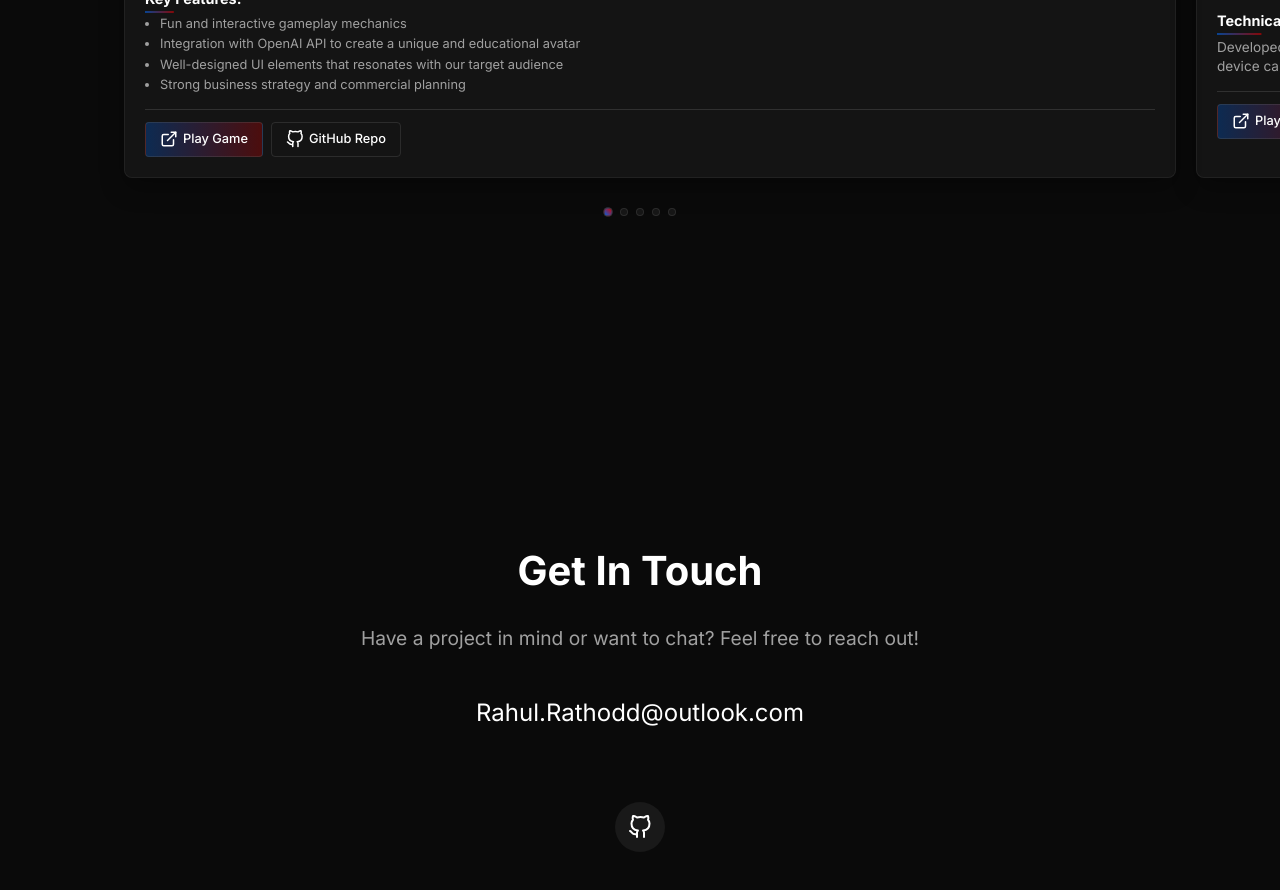
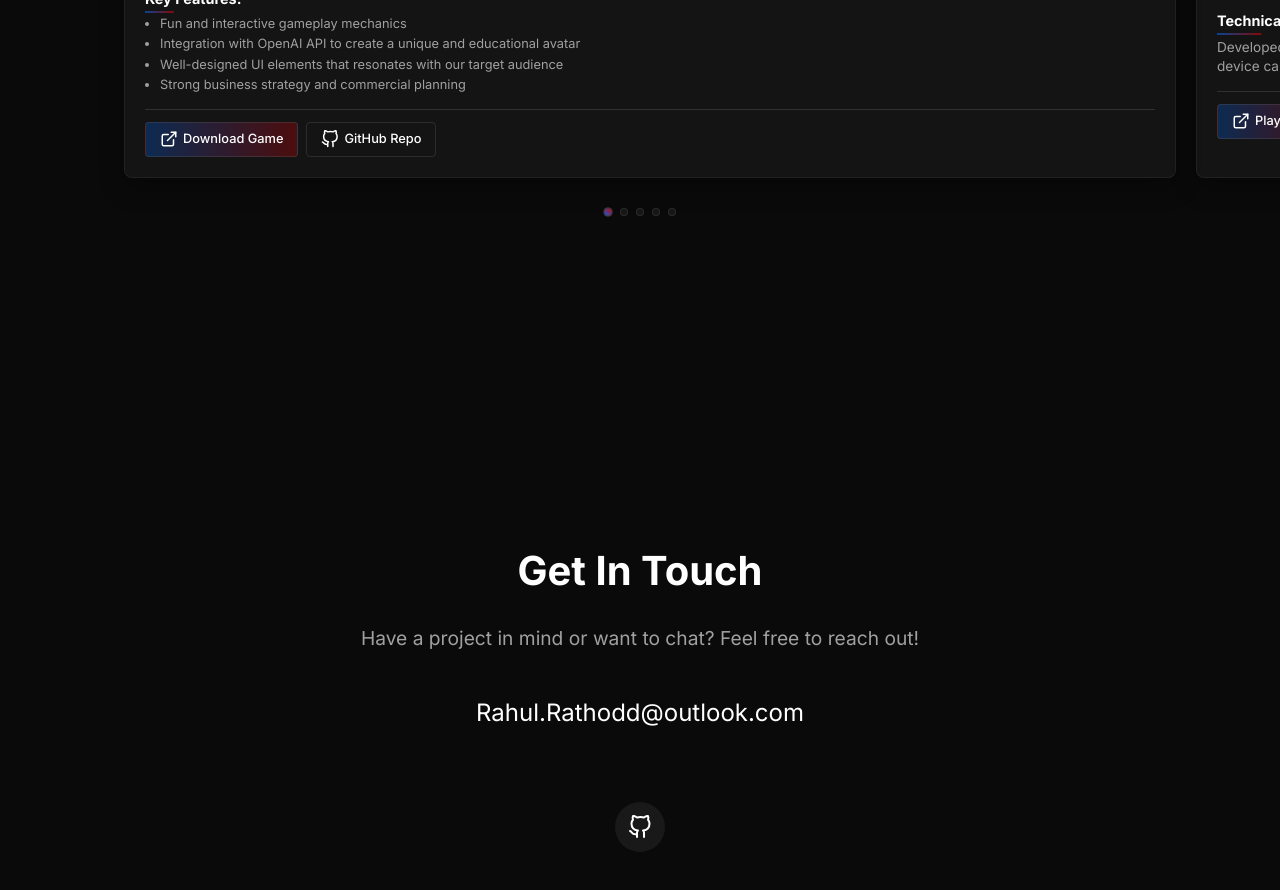
Before and after one commit to rahulrathod-git/rahulrathodportfolio, a plain HTML site: page index.html in a window 1280 px wide. Shown: the part 2080-2970 px from the top of the page. Drawn offline with nearby package versions, Linux system fonts and the light colour scheme.

Commit message:
Update index.html

```diff
--- a/index.html
+++ b/index.html
@@ -1174,7 +1174,7 @@ footer {
                     <div class="project-footer">
                         <a href="https://github.com/RR-2912/rahulrathodportfolio/releases/download/v1.0/Captain.Cosmic.s.Rocketship.Journey.v1.0.zip" class="project-link primary-link" target="_blank">
                             <svg xmlns="http://www.w3.org/2000/svg" width="18" height="18" viewBox="0 0 24 24" fill="none" stroke="currentColor" stroke-width="2" stroke-linecap="round" stroke-linejoin="round"><path d="M18 13v6a2 2 0 0 1-2 2H5a2 2 0 0 1-2-2V8a2 2 0 0 1 2-2h6"></path><polyline points="15 3 21 3 21 9"></polyline><line x1="10" y1="14" x2="21" y2="3"></line></svg>
-                            Play Game
+                            Download Game
                         </a>
                         <a href="https://github.com/RR-2912/captain-cosmic" class="project-link secondary-link" target="_blank">
                             <svg xmlns="http://www.w3.org/2000/svg" width="18" height="18" viewBox="0 0 24 24" fill="none" stroke="currentColor" stroke-width="2" stroke-linecap="round" stroke-linejoin="round"><path d="M9 19c-5 1.5-5-2.5-7-3m14 6v-3.87a3.37 3.37 0 0 0-.94-2.61c3.14-.35 6.44-1.54 6.44-7A5.44 5.44 0 0 0 20 4.77 5.07 5.07 0 0 0 19.91 1S18.73.65 16 2.48a13.38 13.38 0 0 0-7 0C6.27.65 5.09 1 5.09 1A5.07 5.07 0 0 0 5 4.77a5.44 5.44 0 0 0-1.5 3.78c0 5.42 3.3 6.61 6.44 7A3.37 3.37 0 0 0 9 18.13V22"></path></svg>
```
